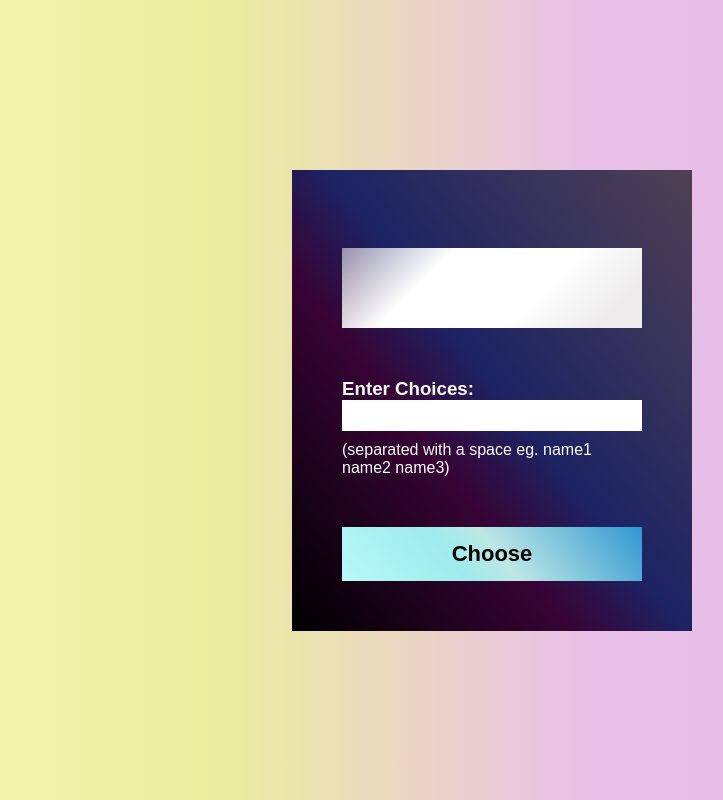
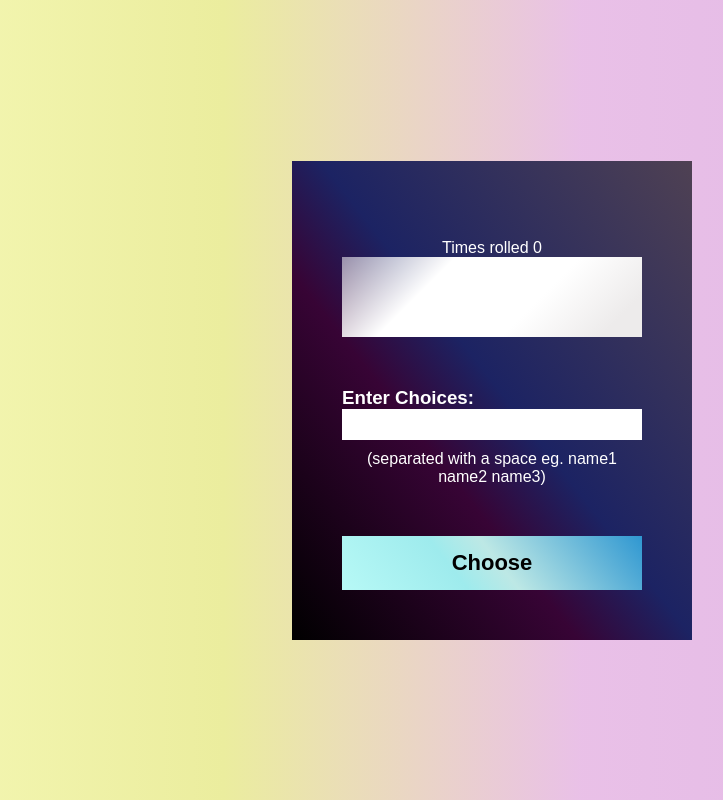
Before and after one commit to Xykachu/ReactPicker, a React (Create React App) app: page / in a window 1280 px wide. Shown: the whole page, without its empty margins (148-871 px from the left). Built offline with nearby package versions, Linux system fonts and the light colour scheme.

Commit message:
added counter and btn text changes

```diff
--- a/src/App.js
+++ b/src/App.js
@@ -3,16 +3,17 @@ import React from "react";
 class App extends React.Component {
   constructor(props) {
     super(props);
-    this.state = { text: "welcome uwu", result: " " };
+    this.state = { text: "welcome uwu", result: " ", btnText: "Choose", timesRolled: 0};
     this.rando = this.rando.bind(this);
   }
 
   rando = () => {
     const options = this.state.text.split(" ");
     const result = options[Math.floor(Math.random() * options.length)];
-    this.setState({ text: this.state.text, result: result });
+    this.setState({ text: this.state.text, result: result, btnText: "Choose again", timesRolled:this.state.timesRolled +1});
     console.log(this.state);
     document.getElementById("winner").style.visibility = "visible";
+
   };
 
 
@@ -22,8 +23,10 @@ class App extends React.Component {
       <div className="hero">
         <div className="container">
         <h2 id="winner"> Winner!</h2>
+        <p id="rolled">Times rolled {this.state.timesRolled}</p>
           <div className="randomPicker">
             <h1><span>{this.state.result}</span></h1>
+
           </div>
           <div className="inputContainer">
             <div>
@@ -38,7 +41,7 @@ class App extends React.Component {
               <p>(separated with a space eg. name1 name2 name3)</p>
             </div>
           </div>
-          <button onClick={this.rando}>Choose</button>
+          <button onClick={this.rando}>{this.state.btnText}</button>
         </div>
       </div>
     );
--- a/src/css/styles.css
+++ b/src/css/styles.css
@@ -33,6 +33,7 @@ background: linear-gradient(135deg, rgba(255,255,255,0.5242471988795518) 0%, rgb
     color: black;
     min-height: 80px;
     text-align: center;
+
 }
 
 .hero .container .randomPicker h1 span{
@@ -88,3 +89,6 @@ button:hover { cursor: pointer }
 visibility: hidden;
 text-align: center;
 }
+.hero .container p{
+    text-align: center;
+}
```
